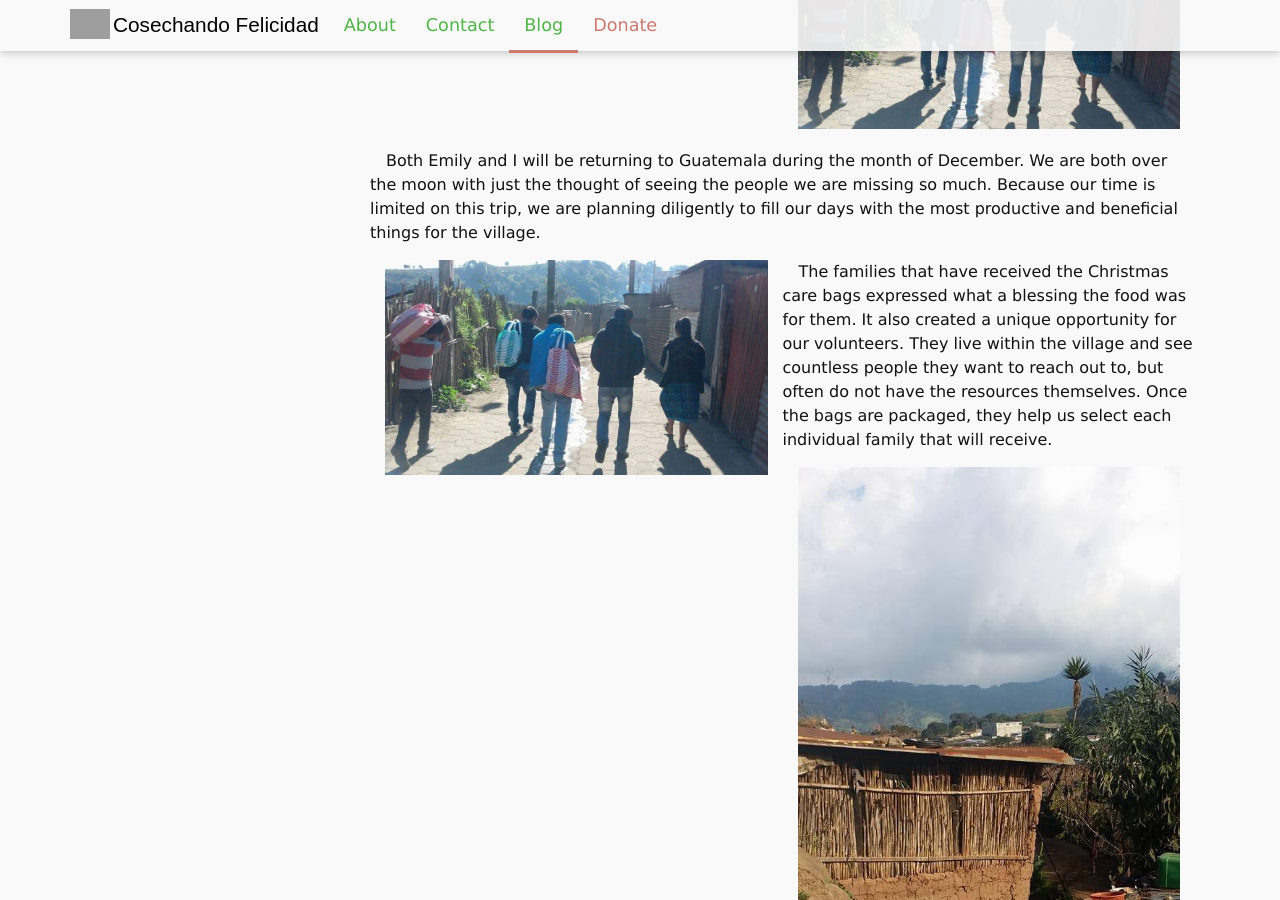
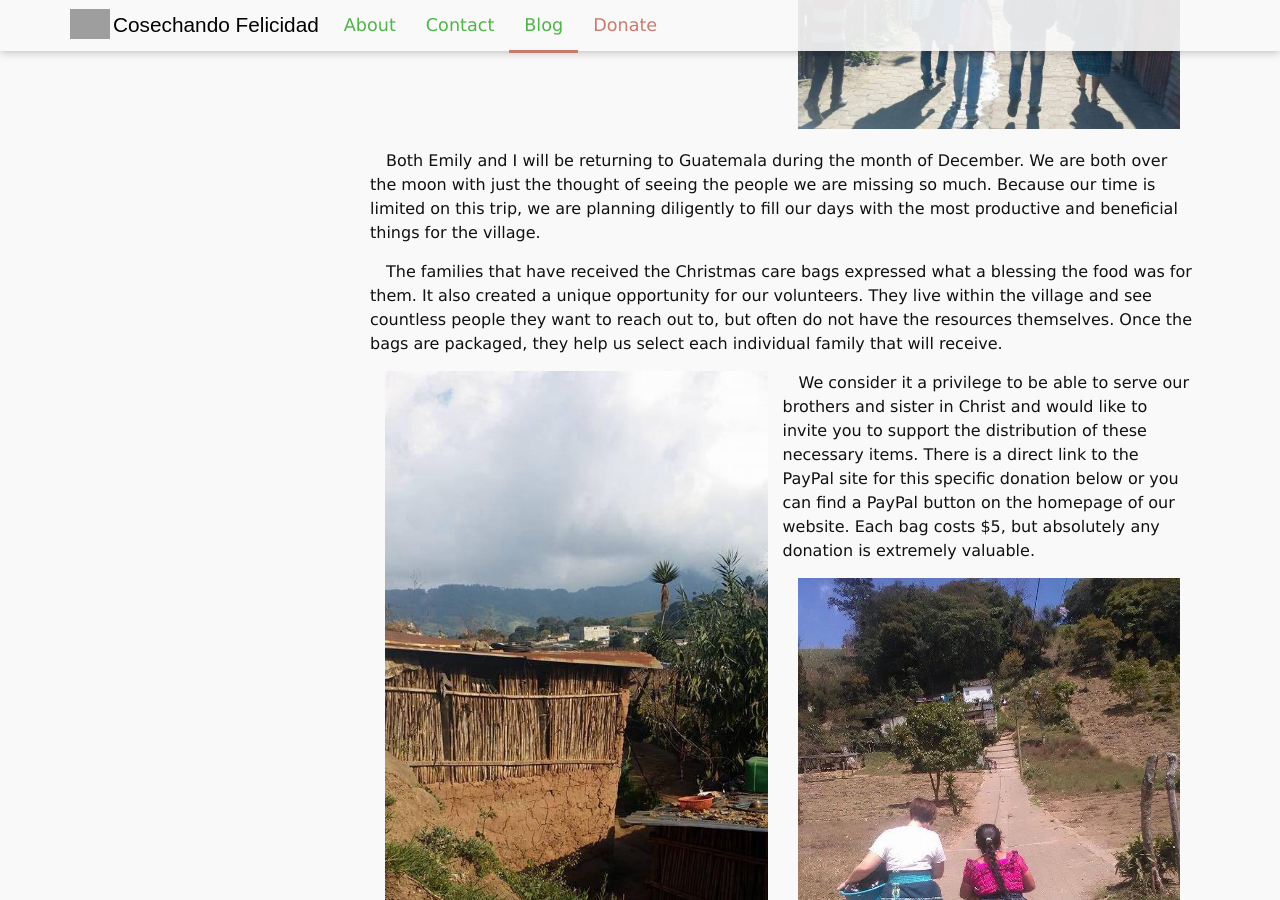
Before and after one commit to harvestinghappiness/harvestinghappiness.github.io, a Jekyll site: the page built from _posts/2016-11-21-The-Giving-Season.md, in a window 1280 px wide and 900 px high, scrolled down 1794 px. Built offline with Jekyll 4.4.1, drawn with Linux system fonts in a browser that asks for light colours; comment, search, counter and statistics services are not loaded.

Commit message:
Update 2016-11-21-The-Giving-Season.md

```diff
--- a/_posts/2016-11-21-The-Giving-Season.md
+++ b/_posts/2016-11-21-The-Giving-Season.md
@@ -30,8 +30,6 @@
 
 Both Emily and I will be returning to Guatemala during the month of December. We are both over the moon with just the thought of seeing the people we are missing so much. Because our time is limited on this trip, we are planning diligently to fill our days with the most productive and beneficial things for the village.
 
-{% include figure.html src="blog-11-21-16/Nov16pic5.jpg" size="half" %}
-
 The families that have received the Christmas care bags expressed what a blessing the food was for them. It also created a unique opportunity for our volunteers. They live within the village and see countless people they want to reach out to, but often do not have the resources themselves. Once the bags are packaged, they help us select each individual family that will receive.
 
 {% include figure.html src="blog-11-21-16/Nov16pic6.jpg" size="half" %}
```
